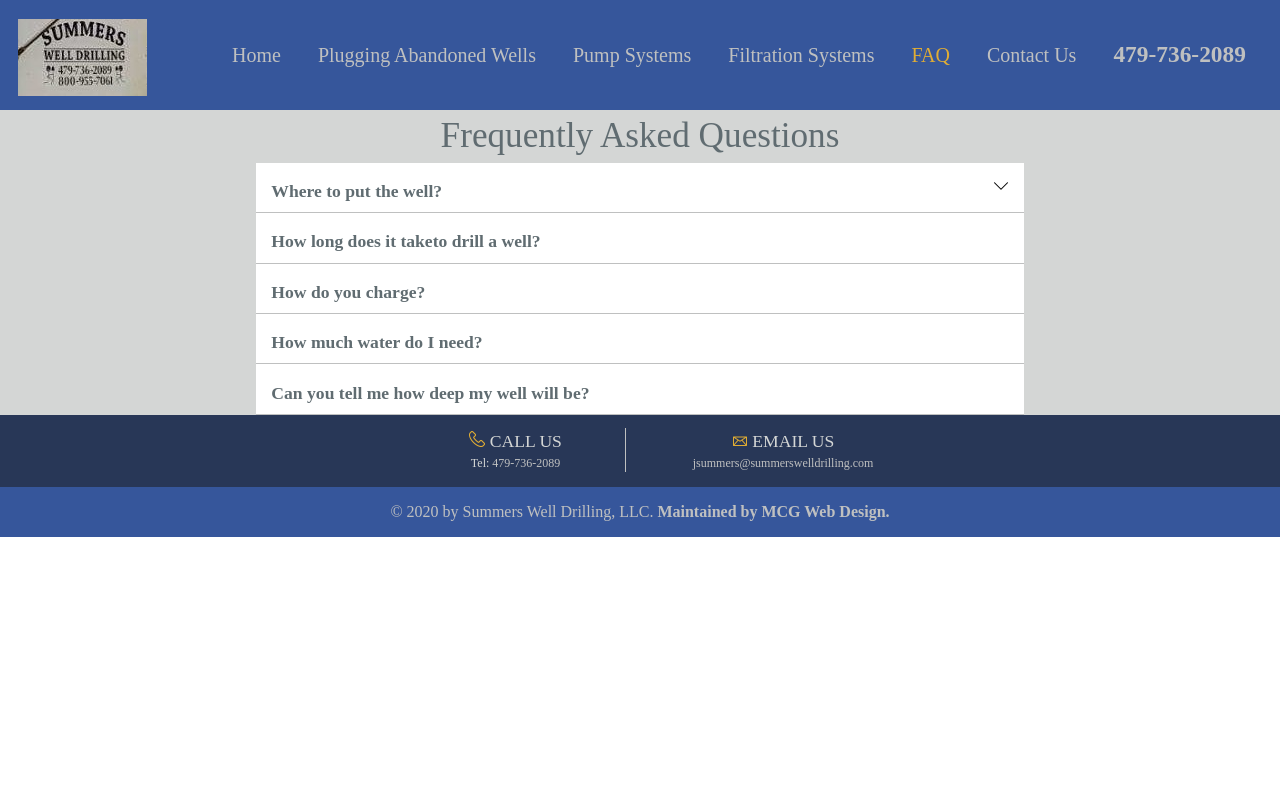
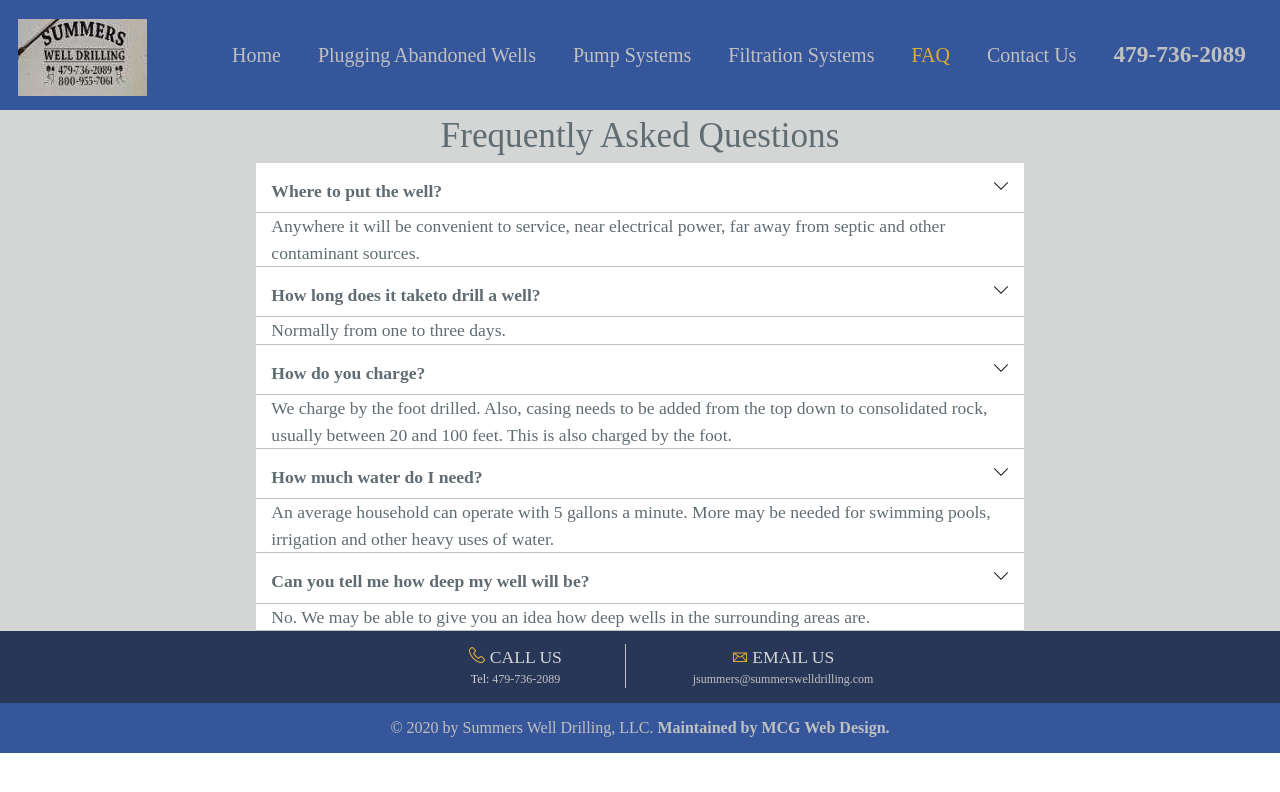
Before and after one commit to jamess999888/SummersDrilling, a Jekyll site: the page built from faq.md, in a window 1280 px wide. Shown: the top 792 px of the page. Built offline with Jekyll 4.4.1, drawn with Linux system fonts in a browser that asks for light colours; our own code applies the rules of GitHub Pages for plain Markdown files.

Commit message:
add the rest of the chevrons and only open one faq at a time

```diff
--- a/faq.md
+++ b/faq.md
@@ -13,16 +13,28 @@
                 <div class="collapsible-inner-content">Anywhere it will be convenient to service, near electrical power, far away from septic and other contaminant sources.</div>
             </div>
 
-            <button class="collapsible">How long does it taketo drill a well?</button>
+            <button class="collapsible">
+				How long does it taketo drill a well?
+				<img src="/SummersDrilling/images/downArrow.png">
+			</button>
             <div class="collapsible-content">Normally from one to three days.</div>
 
-            <button class="collapsible">How do you charge?</button>
+            <button class="collapsible">
+				How do you charge?
+				<img src="/SummersDrilling/images/downArrow.png">
+			</button>
             <div class="collapsible-content">We charge by the foot drilled. Also, casing needs to be added from the top down to consolidated rock, usually between 20 and 100 feet. This is also charged by the foot.</div>
 
-            <button class="collapsible">How much water do I need?</button>
+            <button class="collapsible">
+				How much water do I need?
+				<img src="/SummersDrilling/images/downArrow.png">
+			</button>
             <div class="collapsible-content">An average household can operate with 5 gallons a minute. More may be needed for swimming pools, irrigation and other heavy uses of water.</div>
 
-            <button class="collapsible">Can you tell me how deep my well will be?</button>
+            <button class="collapsible">
+				Can you tell me how deep my well will be?
+				<img src="/SummersDrilling/images/downArrow.png">
+			</button>
             <div class="collapsible-content">No. We may be able to give you an idea how deep wells in the surrounding areas are.</div>
         </div>
     </div>
--- a/js/collapsible.js
+++ b/js/collapsible.js
@@ -1,7 +1,14 @@
 $(document).ready(function() {
 	$(".collapsible-content").hide();
 	$(".collapsible").click(function() {
+		$(".collapsible").removeClass("active");
+		var collapsibleContent = $(this).next(".collapsible-content");
+		$(".collapsible:visible").find("img").attr('src',"/SummersDrilling/images/downArrow.png");
+		$(".collapsible:visible").slideUp();
 		$(this).toggleClass("active");
-		$(this).next(".collapsible-content").slideToggle("slow");
+		if(collapsibleContent.hasClass("active"){
+			collapsibleContent.slideDown();
+			collapsibleContent.find("img").attr('src',"/SummersDrilling/images/upArrow.png");
+		}
 	});
 });
```
